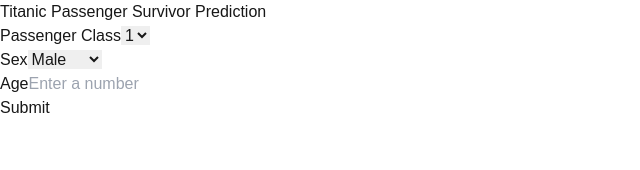
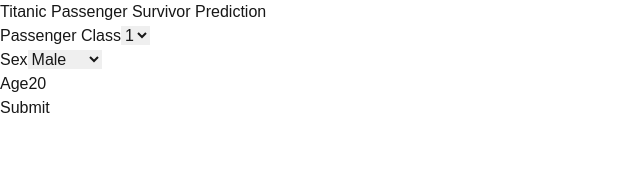
Before and after one commit to laxman-22/ML-Deployment, a Next.js app: page / in a window 1280 px wide. Shown: the top 170 px of the page, without its empty margins (0-640 px from the left). Built offline with nearby package versions, Linux system fonts and the light colour scheme.

Commit message:
updated with errors

```diff
--- a/package.json
+++ b/package.json
@@ -9,6 +9,8 @@
     "lint": "next lint"
   },
   "dependencies": {
+    "axios": "^1.7.7",
+    "cors": "^2.8.5",
     "next": "15.0.3",
     "react": "19.0.0-rc-66855b96-20241106",
     "react-dom": "19.0.0-rc-66855b96-20241106"
--- a/src/app/page.tsx
+++ b/src/app/page.tsx
@@ -1,35 +1,80 @@
-// import { useState } from 'react';
+'use client';
+import { useState } from 'react';
 
 export default function Home() {
-  // const [inputVal, setInputVal] = useState('');
-  // const [inputVal, setInputVal] = useState('');
-  // const [inputVal, setInputVal] = useState('');
+  const [passengerClass, setPassengerClass] = useState('1');
+  const [age, setAge] = useState('20');
+  const [gender, setGender] = useState('male');
 
+  const handlePassengerClassChange = (event: React.ChangeEvent<HTMLSelectElement>) => {
+    setPassengerClass(event.target.value);
+  };
+
+  const handleAgeChange = (event: React.ChangeEvent<HTMLSelectElement>) => {
+    setAge(event.target.value);
+  };
+
+  const handleGenderChange = (event: React.ChangeEvent<HTMLSelectElement>) => {
+    setGender(event.target.value);
+  };
+
+  const handleSubmit = async (event: React.FormEvent) => {
+    event.preventDefault();
+
+    const data = {
+      pclass: passengerClass,
+      sex: gender,
+      age: age
+    };
+
+    try {
+      const response = await fetch('http://4.248.15.105/predict', {
+        method: 'POST',
+        headers: {
+          'Content-Type': 'application/json',
+          'Accept': 'application/json',
+        },
+        body: JSON.stringify(data),
+        mode: 'cors',
+        credentials: 'same-origin',
+      });
+
+      if (response.ok) {
+        const responseData = await response.json();
+        console.log(responseData)
+      } else {
+        alert("Failed to Submit Data")
+      }
+    } catch (error) {
+      alert("Error: " + error);
+    }
+  }
 
   return (
 
     <div className="grid grid-rows-[20px_1fr_20px] items-center justify-items-center min-h-screen p-8 pb-20 gap-16 sm:p-20 font-[family-name:var(--font-geist-sans)]">
-      <main className="flex flex-col gap-8 row-start-2 items-center sm:items-start">
-        <h1 className="text-white">Titanic Passenger Survivor Prediction</h1>
+      <main className="flex flex-col gap-8 row-start-2 justify-center items-center">
+        <h1 className="block font-bold text-2xl text-center flex-col text-white-700 mb-2">Titanic Passenger Survivor Prediction</h1>
+        <form onSubmit={handleSubmit} className="w-full max-w-lg">
           <div className="flex flex-col gap-8">
               {/* Dropdowns Section */}
             <div className="flex flex-row gap-4">
               {/* Dropdown 1 */}
               <div className="w-full">
                 <label htmlFor="dropdown1" className="block text-white-700 mb-2">Passenger Class</label>
-              <select id="dropdown1" className="cursor-pointer block w-full px-4 py-2 bg-gray-200 border border-gray-300 rounded-lg focus:ring-2 focus:ring-blue-500">
-                <option value="Option 1">1</option>
-                <option value="Option 2">2</option>
-                <option value="Option 3">3</option>
+                <select id="dropdown1" value={passengerClass} onChange={handlePassengerClassChange} className="cursor-pointer block w-full px-4 py-2 bg-gray-200 border border-gray-300 rounded-lg focus:ring-2 focus:ring-blue-500">
+                  <option value="1">1</option>
+                  <option value="2">2</option>
+                  <option value="3">3</option>
                 </select>
               </div>
 
               {/* Dropdown 2 */}
               <div className="w-full">
                 <label htmlFor="dropdown2" className="block text-white-700 mb-2">Sex</label>
-              <select id="dropdown2" className="cursor-pointer block w-full px-4 py-2 bg-gray-200 border border-gray-300 rounded-lg focus:ring-2 focus:ring-blue-500">
-                <option value="Option A">Male</option>
-                <option value="Option B">Female</option>
+                <select id="dropdown2" value={gender} onChange={handleGenderChange} className="cursor-pointer block w-full px-4 py-2 bg-gray-200 border border-gray-300 rounded-lg focus:ring-2 focus:ring-blue-500">
+                  <option value="male">Male</option>
+                  <option value="female">Female</option>
                 </select>
               </div>
 
@@ -38,6 +83,8 @@ export default function Home() {
                 <label htmlFor="numberInput" className="cursor-pointer block text-white-700 mb-2">Age</label>
                 <input
                   type="number"
+                  value={age}
+                  onChange={handleAgeChange}
                   id="numberInput"
                   className="text-black block w-full px-4 py-2 bg-gray-200 border border-gray-300 rounded-lg focus:ring-2 focus:ring-blue-500"
                   placeholder="Enter a number"
@@ -53,6 +100,7 @@ export default function Home() {
               </button>
             </div>
           </div>
+        </form>
       </main>
     </div>
   );
```
Also changed, not shown: 1 other file (tests, documents, lock files or other folders). Lines whose indentation alone changed are shown as unchanged.
